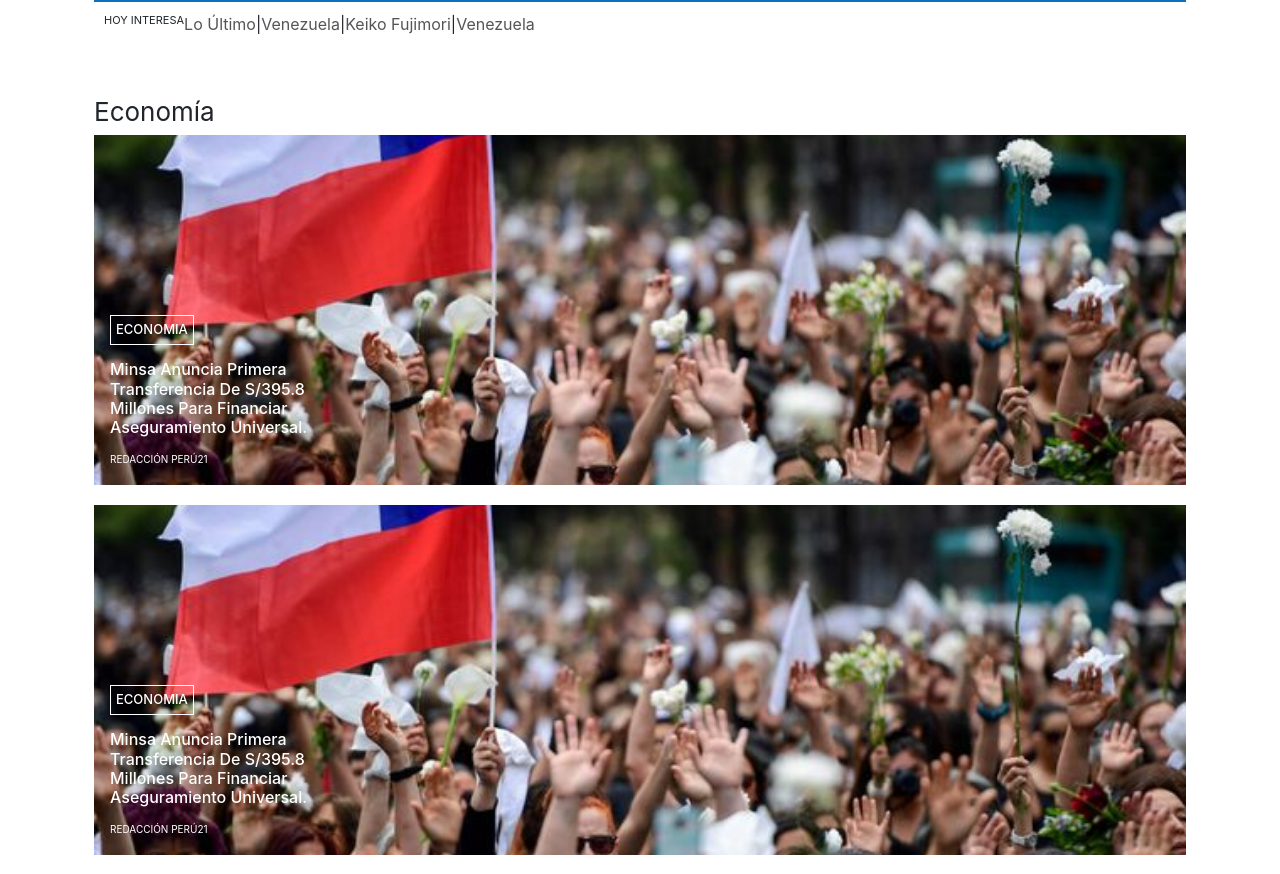
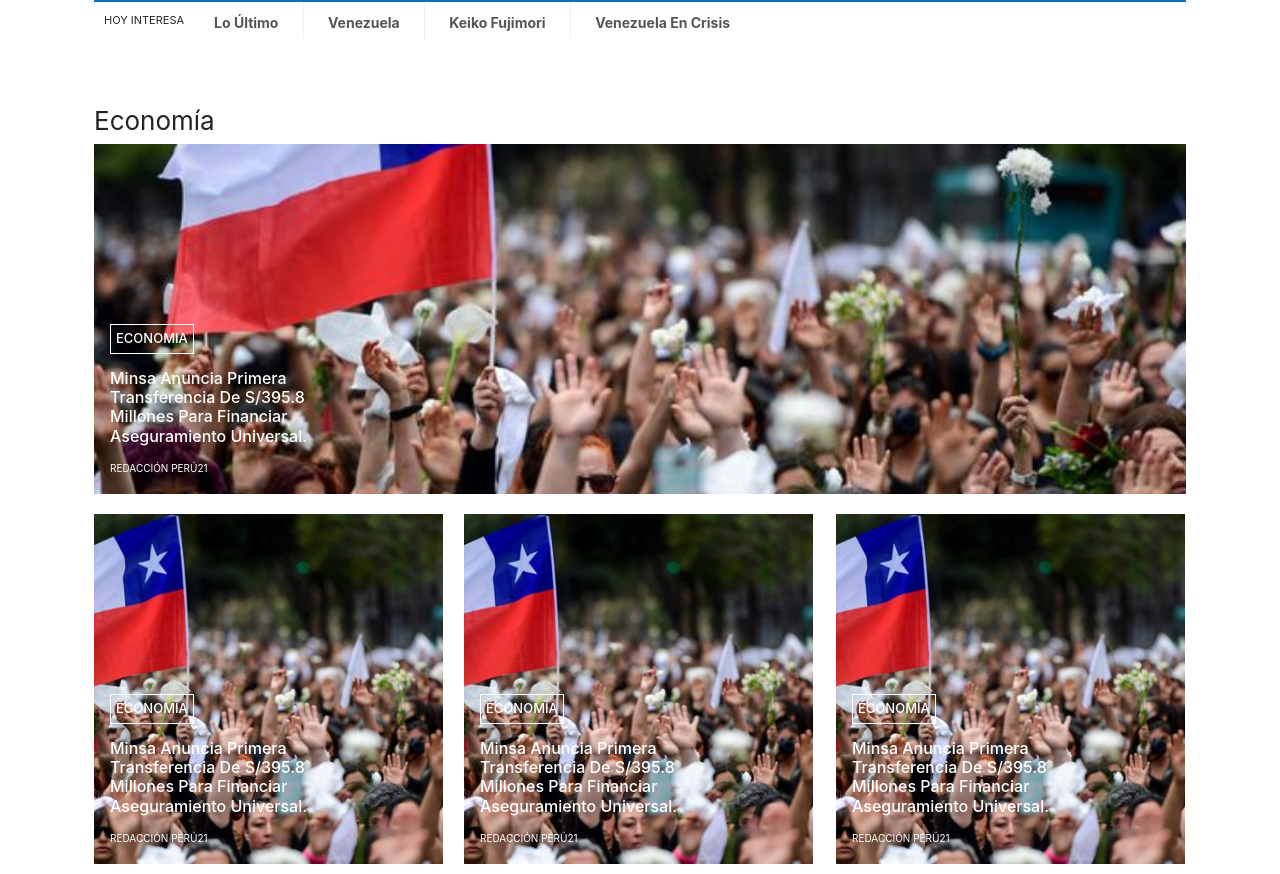
Before and after one commit to OsaeiPT/ejercicio-pug-2, a plain HTML site: page index.html in a window 1280 px wide. Shown: the part 61-935 px from the top of the page. Drawn offline with Linux system fonts and the light colour scheme.

Commit message:
ejercicio-2-pug

```diff
--- a/index.html
+++ b/index.html
@@ -16,10 +16,10 @@
         <li class="list-ul"><a href="#"><i class="fas fa-user-circle"></i></a></li>
       </nav>
       <ul class="contenedor-list">
-        <li class="c__list">hoy interesa</li><a class="c__list_a" href="#">lo último</a>
-        <li class="c-list">|</li><a class="c__list_a" href="#">venezuela</a>
-        <li class="c-list">|</li><a class="c__list_a" href="#">keiko fujimori</a>
-        <li class="c-list">|</li><a class="c__list_a" href="#">venezuela</a>
+        <li class="c__list">hoy interesa</li><a class="c__list_a-" href="#">lo último</a>
+        <li class="c-list-">|</li><a class="c__list_a--" href="#">venezuela</a>
+        <li class="c-list--">|</li><a class="c__list_a---" href="#">keiko fujimori</a>
+        <li class="c-list---">|</li><a class="c__list_a----" href="#">venezuela en crisis</a>
       </ul>
     </header>
     <div class="contenedor-news news">
@@ -28,17 +28,17 @@
         <h3 class="title-news__text">minsa anuncia primera transferencia de s/395.8 millones para financiar aseguramiento universal.</h3><a class="link--news" href="#">redacción perú21</a>
       </div>
     </div>
-    <div class="contenedor-news"><img class="img-news" src="img/K33OU634NNC3ROBWYROHORJTEY.jpg" alt="Imagen Noticia">
+    <div class="contenedor-news width-50"><img class="img-news" src="img/K33OU634NNC3ROBWYROHORJTEY.jpg" alt="Imagen Noticia">
       <div class="c-news__text"><a class="link-news" href="#">economia</a>
         <h3 class="title-news__text">minsa anuncia primera transferencia de s/395.8 millones para financiar aseguramiento universal.</h3><a class="link--news" href="#">redacción perú21</a>
       </div>
     </div>
-    <div class="contenedor-news"><img class="img-news" src="img/K33OU634NNC3ROBWYROHORJTEY.jpg" alt="Imagen Noticia">
+    <div class="contenedor-news width_50"><img class="img-news" src="img/K33OU634NNC3ROBWYROHORJTEY.jpg" alt="Imagen Noticia">
       <div class="c-news__text"><a class="link-news" href="#">economia</a>
         <h3 class="title-news__text">minsa anuncia primera transferencia de s/395.8 millones para financiar aseguramiento universal.</h3><a class="link--news" href="#">redacción perú21</a>
       </div>
     </div>
-    <div class="contenedor-news"><img class="img-news" src="img/K33OU634NNC3ROBWYROHORJTEY.jpg" alt="Imagen Noticia">
+    <div class="contenedor-news width__50"><img class="img-news" src="img/K33OU634NNC3ROBWYROHORJTEY.jpg" alt="Imagen Noticia">
       <div class="c-news__text"><a class="link-news" href="#">economia</a>
         <h3 class="title-news__text">minsa anuncia primera transferencia de s/395.8 millones para financiar aseguramiento universal.</h3><a class="link--news" href="#">redacción perú21</a>
       </div>
--- a/style.css
+++ b/style.css
@@ -39,6 +39,14 @@
 }
 
 /* Contenedor List */
+
+.contenedor-list li{
+  display: none;
+}
+
+.contenedor-list a{
+  display: none;
+}
 
 
 
@@ -104,11 +112,6 @@
     display: flex;
   }
 
-  .contenedor-list a{
-    color: #555 !important;
-    text-transform: capitalize;
-  }
-
   .c__list{
     text-transform: uppercase;
     font-size: 11px;
@@ -147,6 +150,66 @@
     left: 305px;
   }
 
+
+  .contenedor-list li{
+    display: initial;
+  }
+
+  .contenedor-list a{
+    font-size: 14px;
+    font-weight: 700;
+    color: #555 !important;
+    text-transform: capitalize;
+    display: initial;
+  }
+
+  .c__list_a-{
+    position: relative;
+    left: 30px;
+  }
+
+  .c-list-{
+    position: relative;
+    left: 50px;
+    color: #ebebeb;
+    font-size: 35px;
+    font-weight: 100;
+    margin-top: -20px;
+  }
+
+  .c__list_a--{
+    position: relative;
+    left: 70px;
+  }
+
+  .c-list--{
+    position: relative;
+    left: 90px;
+    color: #ebebeb;
+    font-size: 35px;
+    font-weight: 100;
+    margin-top: -20px;
+  }
+
+  .c__list_a---{
+    position: relative;
+    left: 110px;
+  }
+
+  .c-list---{
+    position: relative;
+    left: 130px;
+    color: #ebebeb;
+    font-size: 35px;
+    font-weight: 100;
+    margin-top: -20px;
+  }
+
+  .c__list_a----{
+    position: relative;
+    left: 150px;
+  }
+
   .fa-user-circle{
     position: relative;
     left: 310px;
@@ -157,5 +220,38 @@
   width: 275px;
   }
 
+  .c_width{
+    width: 50%;
+  }
+
+  .width-50{
+    width: 49%;
+    left: 342px;
+  }
+
+  .width_50{
+    width: 49%;
+    top: -370px;
+  }
 
 }
+
+@media screen and (min-width:1024px){
+
+  .width-50{
+    width: 32%;
+    left: 370px;
+  }
+
+  .width_50{
+    width: 32%;
+    left: 0;
+  }
+
+  .width__50{
+    width: 32%;
+    left: 742px;
+    top: -740px;
+  }
+
+}
```
Also changed, not shown: 1 other file.
